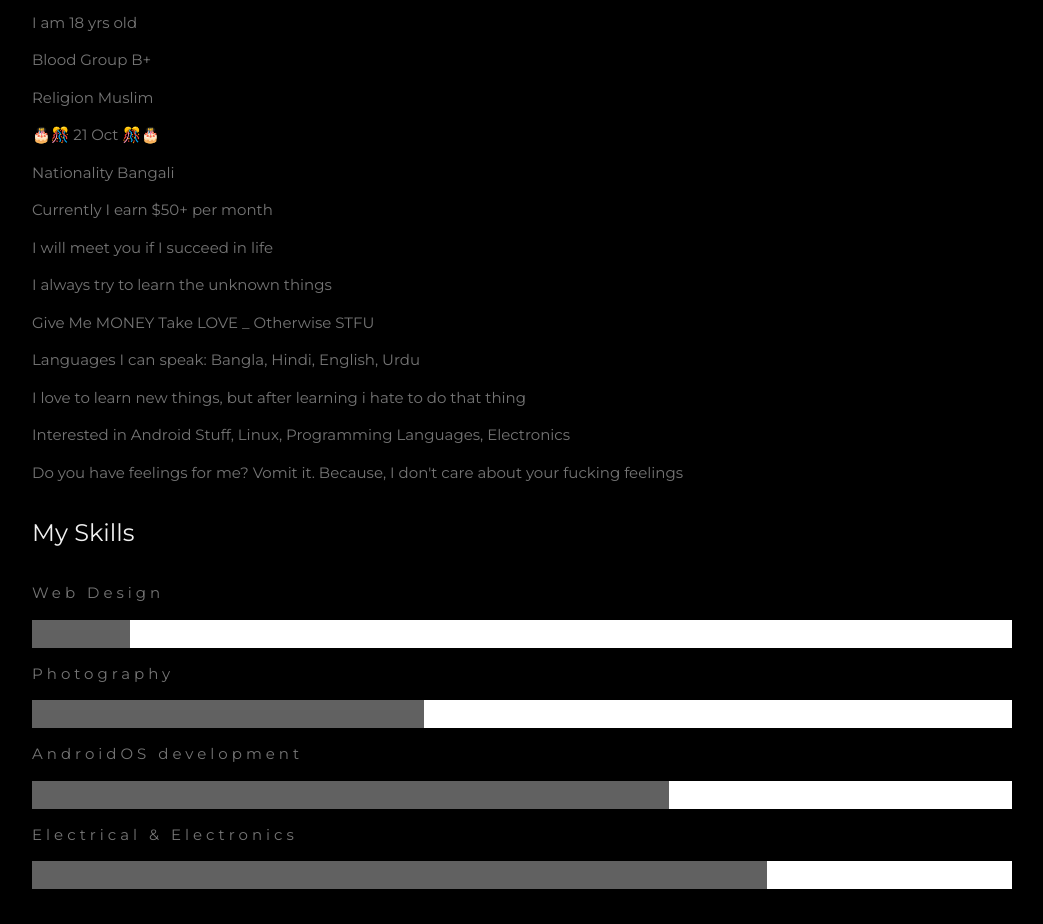
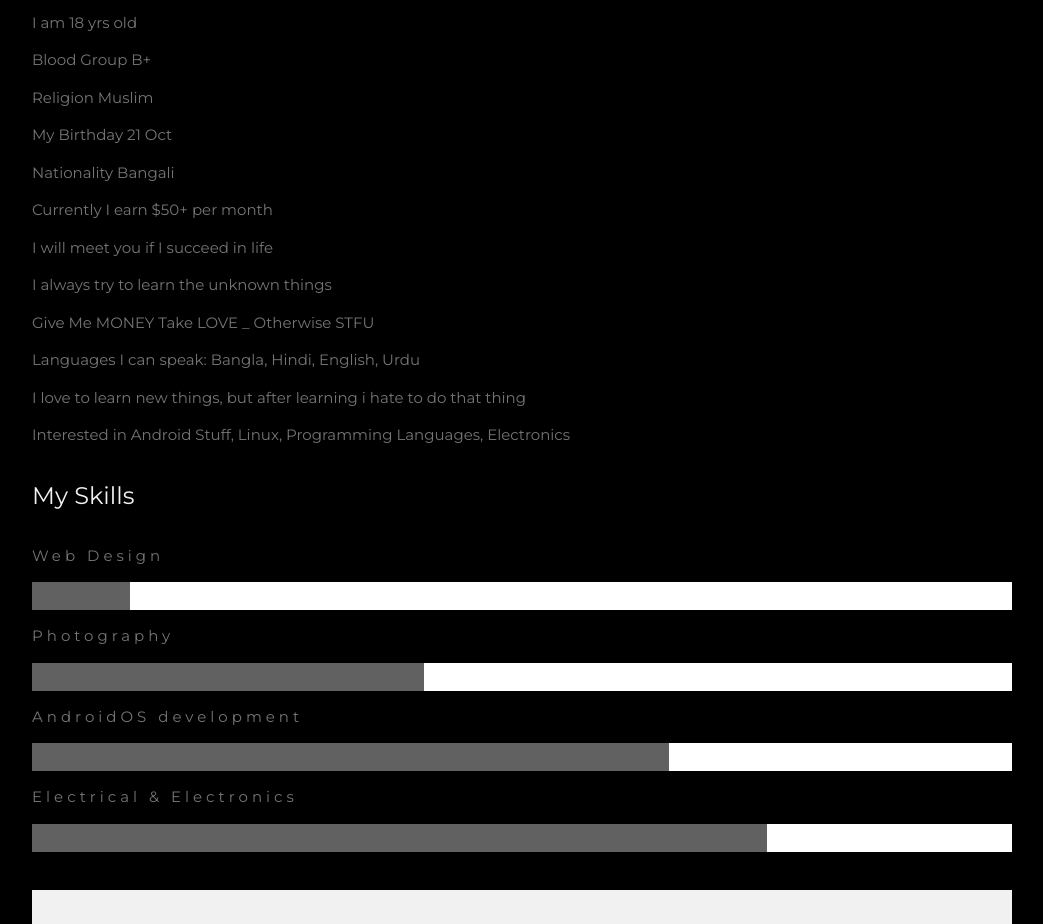
Before and after one commit to SayedunMuntaka/sayedunmuntaka.github.io, a plain HTML site: page index.html in a window 1280 px wide. Shown: the part 908-1832 px from the top of the page, without its empty margins (178-1221 px from the left). Drawn offline with nearby package versions, Linux system fonts and the light colour scheme.

Commit message:
Update index.html

```diff
--- a/index.html
+++ b/index.html
@@ -79,7 +79,7 @@
     <p>I am 18 yrs old</p>
     <p>Blood Group B+</p>
     <p>Religion Muslim</p>
-    <p>🎂🎊 21 Oct 🎊🎂</p>
+    <p>My Birthday 21 Oct</p>
     <p>Nationality Bangali</p>
     <p>Currently I earn $50+ per month</p>
     <p>I will meet you if I succeed in life</p>
@@ -88,7 +88,6 @@
     <p>Languages I can speak: Bangla, Hindi, English, Urdu</p>
     <p>I love to learn new things, but after learning i hate to do that thing</p>
     <p>Interested in Android Stuff, Linux, Programming Languages, Electronics</p>
-    <p>Do you have feelings for me? Vomit it. Because, I don't care about your fucking feelings</p>
     <h3 class="w3-padding-16 w3-text-light-grey">My Skills</h3>
     <p class="w3-wide">Web Design</p>
     <div class="w3-white">
```
